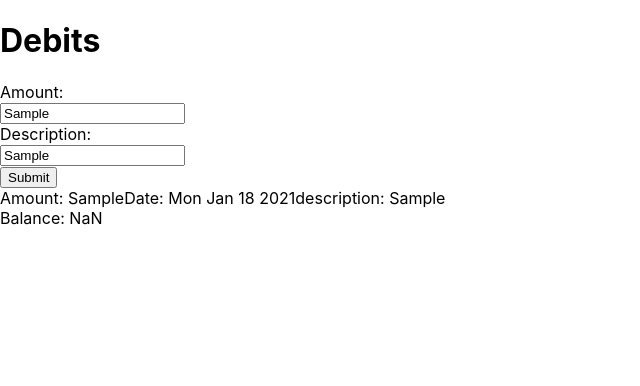
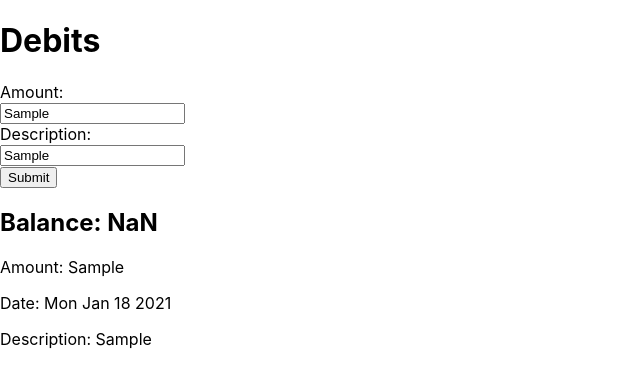
Before and after one commit to klimenkoff9/bank-of-react, a React (Create React App) app: page /userDebits in a window 1280 px wide. Both pictures are taken after typing "Sample", "Sample" into the empty fields and a click on the input "Submit". Shown: the top 386 px of the page, without its empty margins (0-640 px from the left). Built offline with nearby package versions, Linux system fonts and the light colour scheme; no server answers.

Commit message:
Upload Yuying branch, fix totalBalance

```diff
--- a/src/App.js
+++ b/src/App.js
@@ -10,7 +10,7 @@ class App extends Component {
     super();
 
     this.state = {
-      accountBalance: 14568.27,
+      accountBalance: 0,
       currentUser: {
         userName: 'bob_loblaw',
         memberSince: '08/23/99',
--- a/src/Components/AccountBalance.js
+++ b/src/Components/AccountBalance.js
@@ -6,7 +6,7 @@ class AccountBalance extends Component {
   render() {
     return (
         <div>
-          Balance: {this.props.accountBalance}
+          <h2>Balance: {this.props.accountBalance}</h2>
         </div>
     );
   }
--- a/src/Components/Debit.js
+++ b/src/Components/Debit.js
@@ -3,11 +3,11 @@ import React, {Component} from 'react';
 class Debit extends Component {
   render() {
     return (
-        <div>
-          Amount: {this.props.amount}
-          Date: {this.props.date}
-          description: {this.props.description}
-        </div>
+        <section>
+           <p>Amount: {this.props.amount}</p>
+           <p>Date: {this.props.date}</p>
+           <p>Description: {this.props.description}</p>
+        </section>
     );
   }
 }
--- a/src/Components/Debits.js
+++ b/src/Components/Debits.js
@@ -9,7 +9,7 @@ class Debits extends Component {
         debits:[],
         amount: 0,
         description: "",
-        balance: this.props.accountBalance
+        balance: 0
     }
 
 
@@ -22,10 +22,12 @@ class Debits extends Component {
   zipData = () =>{
     this.state.data.forEach(element => {
     const debit = {
-        description:element["description"],
-        date:element["date"],
-        amount:element["amount"]
+        description: element["description"],
+        date: element["date"],
+        amount: element["amount"]
       }
+      let newTotal = parseFloat(this.state.balance) + parseFloat(element["amount"])
+      this.setState({ balance: newTotal });
       this.state.debits.push(debit);
     });
   }
@@ -37,8 +39,9 @@ class Debits extends Component {
       description: this.state.description,
       date: new Date().toDateString()
     }
+    let newTotal = parseFloat(this.state.balance) + parseFloat(this.state.amount)
     const newDebits = [...this.state.debits,debit];
-    this.setState({debits:newDebits, balance:parseFloat(this.state.balance)+parseFloat(this.state.amount)});
+    this.setState({debits:newDebits, balance: newTotal });
   }
 
   enterAmount = (e) =>{
@@ -61,7 +64,6 @@ class Debits extends Component {
         />));
 
     return (
-
         <div>
             <h1>Debits</h1>
             <form>
@@ -71,8 +73,10 @@ class Debits extends Component {
             <input type="text"onChange={this.enterDescription}/><br/>
             <input type="submit" value="Submit" onClick={this.addDebit}/>
             </form>
+
+            <AccountBalance accountBalance={this.state.balance}/>
+
             {res}
-            <AccountBalance accountBalance={this.state.balance}/>
         </div>
     );
   }
```
Also changed, not shown: 1 other file (tests, documents, lock files or other folders).
